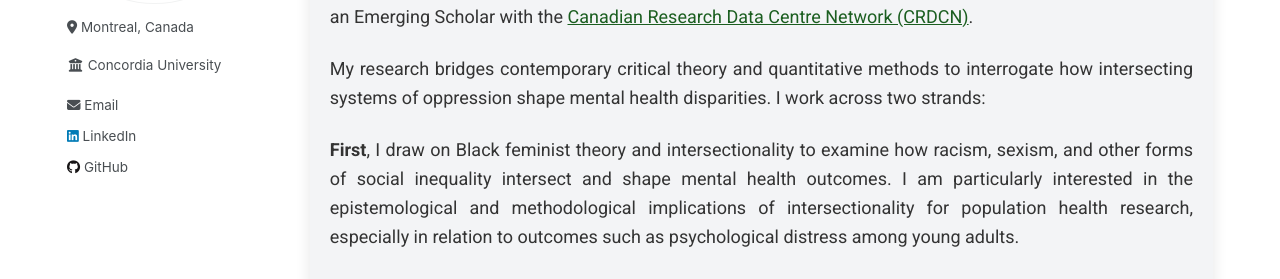
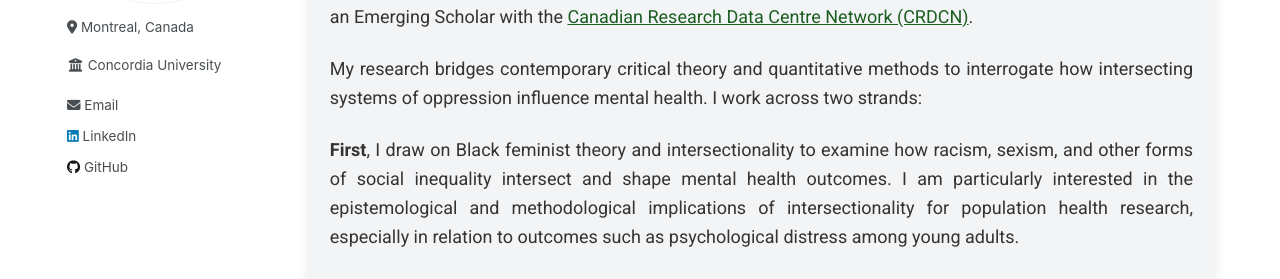
Before and after one commit to Mohsnmonji/mohsnmonji.github.io, a Jekyll site: the page built from about-me.md, in a window 1280 px wide and 900 px high. Shown: the part 239-518 px from the top of the window. Built offline with Jekyll 4.4.1, drawn with Linux system fonts in a browser that asks for light colours.

Commit message:
Update about-me.md

```diff
--- a/about-me.md
+++ b/about-me.md
@@ -93,7 +93,7 @@ author_profile: true
   </p>
 
   <p>
-    My research bridges contemporary critical theory and quantitative methods to interrogate how intersecting systems of oppression shape mental health disparities. I work across two strands:
+    My research bridges contemporary critical theory and quantitative methods to interrogate how intersecting systems of oppression influence mental health. I work across two strands:
   </p>
 
   <p>
```
